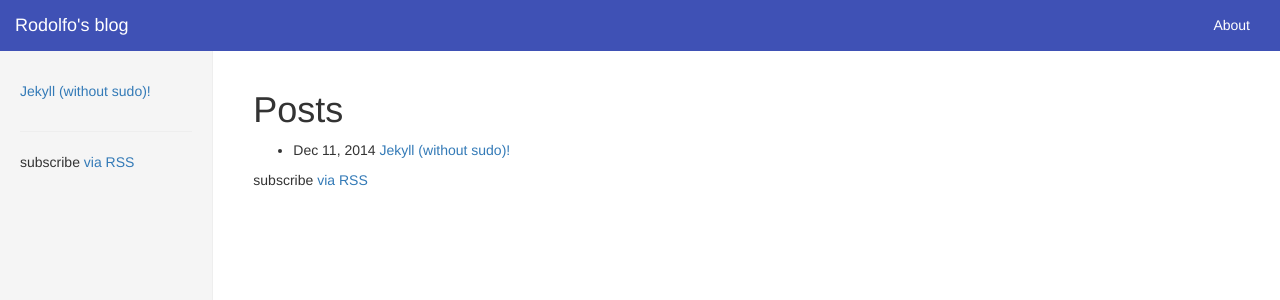
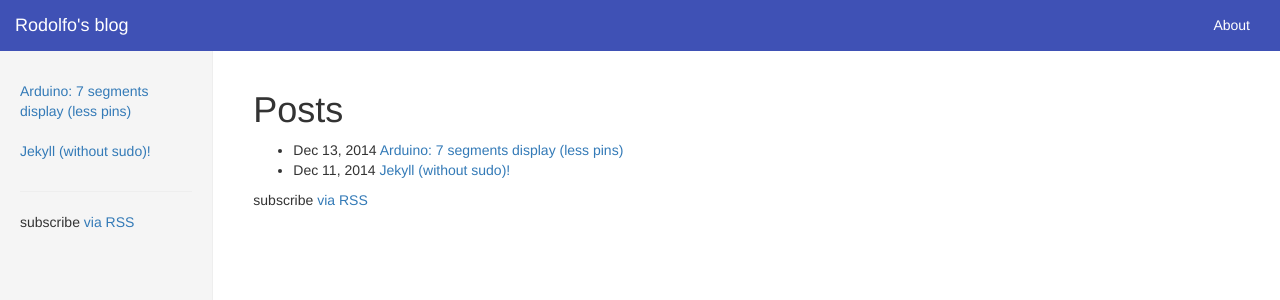
Before and after one commit to rodolfo3/personal-blog, a Jekyll site: the page built from posts.html, in a window 1280 px wide. Shown: the top 300 px of the page. Built offline with Jekyll 4.4.1, drawn with Linux system fonts in a browser that asks for light colours; nearby versions of some CDN libraries; Markdown is read by kramdown in place of the engine named in the settings; some of the changed lines change nothing that is shown.

Commit message:
Add a new post and static files.

````diff
--- a/_config.yml
+++ b/_config.yml
@@ -3,6 +3,7 @@ title: Rodolfo's blog
 email: rodolfo.3@gmail.com
 description: "Random experiments..."
 baseurl: ""
+staticurl: "/static"
 rooturl: "/"
 url: "http://blog.rodolfo.pro.br"
 author: Rodolfo Stangherlin
--- /dev/null
+++ b/_posts/2014-12-13-arduino-7-segments.markdown
@@ -0,0 +1,76 @@
+---
+layout: post
+title:  "Arduino: 7 segments display (less pins)"
+date:   2014-12-13 00:00:00 -2
+categories: arduino
+---
+
+Control a 7 segment display with an arduino is easy:
+
+<img src="{{ "/2014-12-12-arduino-7-segments/7-segment-small.png" | prepend:site.staticurl }}" />
+
+Assembling an common cathode display like the picture above, when the pin is `HIGH`, it turns on one of the segments. If the display is a common anode, the difference is the middle pin should be `5+` and `LOW` in the I/O pin turns the segment on.
+
+But using this approach, if you need 2 displays, you'll use 14 I/O ports. There is some solutions using other CI, but is possible do the same "multiplexing" it. It is the same used to build LED matrix. We should use 7 pins to control the segments and other pins to select every display. With this, is possible control 2 displays with 9 pins - or 3 displays with 10 pins.
+
+The assembly is quite easy:
+
+<img src="{{ "/2014-12-12-arduino-7-segments/2x7-segment-small.png" | prepend:site.staticurl }}" />
+
+The code is a little bit more complicated:
+
+``` c
+#define SEGMENT_0_PIN 11
+#define SEGMENT_1_PIN 12
+
+#define SEGMENT_START_PIN 2
+
+void turn_all_off() {
+
+  digitalWrite(SEGMENT_0_PIN, HIGH);
+  digitalWrite(SEGMENT_1_PIN, HIGH);
+
+  for (int i=SEGMENT_START_PIN; i<SEGMENT_START_PIN + 7; i++) {
+    digitalWrite(i, LOW);
+  }
+}
+
+void setup() {
+  // put your setup code here, to run once:
+  for (int i=SEGMENT_START_PIN; i<SEGMENT_START_PIN + 7; i++) {
+    pinMode(i, OUTPUT);
+  }
+
+  pinMode(SEGMENT_0_PIN, OUTPUT);
+  pinMode(SEGMENT_1_PIN, OUTPUT);
+
+  turn_all_off();
+}
+
+void loop() {
+  digitalWrite(SEGMENT_0_PIN, LOW);
+  digitalWrite(SEGMENT_START_PIN, HIGH);
+  digitalWrite(SEGMENT_START_PIN + 6, HIGH);
+
+  delay(5);
+  turn_all_off();
+
+  digitalWrite(SEGMENT_1_PIN, LOW);
+  digitalWrite(SEGMENT_START_PIN + 2, HIGH);
+  digitalWrite(SEGMENT_START_PIN + 4, HIGH);
+
+  delay(5);
+  turn_all_off();
+}
+```
+
+When `SEGMENT_0_PIN` is `LOW`, the Arduino connects it to the ground. If the pin of the segment it `HIGH`, then the segment on the display attached on `SEGMENT_0_PIN` is on. The `SEGMENT_1_PIN` is completely off at this point - the `GND` pin is `HIGH`, so the LED cannot turn on.
+
+You don't see the LED blink because they blink too fast to see. If you put higher values on the `delay(5)`, you'll see the effect.
+When I assembly this, I do not put the resistors: it can reduce the life of LEDs in the displays, but it makes it brighter.
+
+There is how it looks like in my breadboard:
+
+<img src="{{ "/2014-12-12-arduino-7-segments/2x7-segment-assembled-small.jpg" | prepend:site.staticurl }}" />
+
+Next step is encapsulate this in functions (or classes) and keep the complexity out of the rest of the project - and make it reusable.
--- a/css/main.css
+++ b/css/main.css
@@ -118,3 +118,7 @@ header .icon-bar {
 header .navbar-toggle {
     float: left;
 }
+
+img {
+    max-width: 100%;
+}
````
Also changed, not shown: static/2014-12-12-arduino-7-segments/2x7-segment-assembled-small.jpg (added), static/2014-12-12-arduino-7-segments/2x7-segment-assembled.jpg (added), static/2014-12-12-arduino-7-segments/2x7-segment-small.png (added), static/2014-12-12-arduino-7-segments/2x7-segment.png (added), static/2014-12-12-arduino-7-segments/7-segment-small.png (added), static/2014-12-12-arduino-7-segments/7-segment.png (added), 2 other files.
